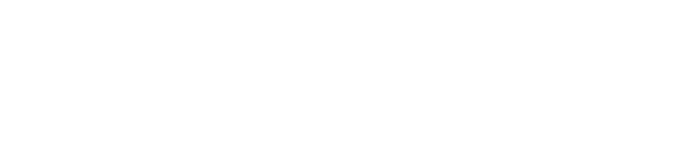
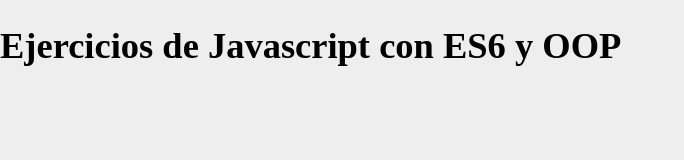
Before and after one commit to habrego/javascript_es6_oop, a plain HTML site: page index.htm in a window 1280 px wide. Shown: the whole page, without its empty margins (0-684 px from the left). Drawn offline with Linux system fonts and the light colour scheme.

Commit message:
Update index.htm

```diff
--- a/index.htm
+++ b/index.htm
@@ -1,2 +1,2 @@
-  <style src="index.css">
-   <h1>Ejercicios de Javascript con ES6 y OOP</h1>
+<link rel="stylesheet" href="index.css">
+<h1>Ejercicios de Javascript con ES6 y OOP</h1>
```
